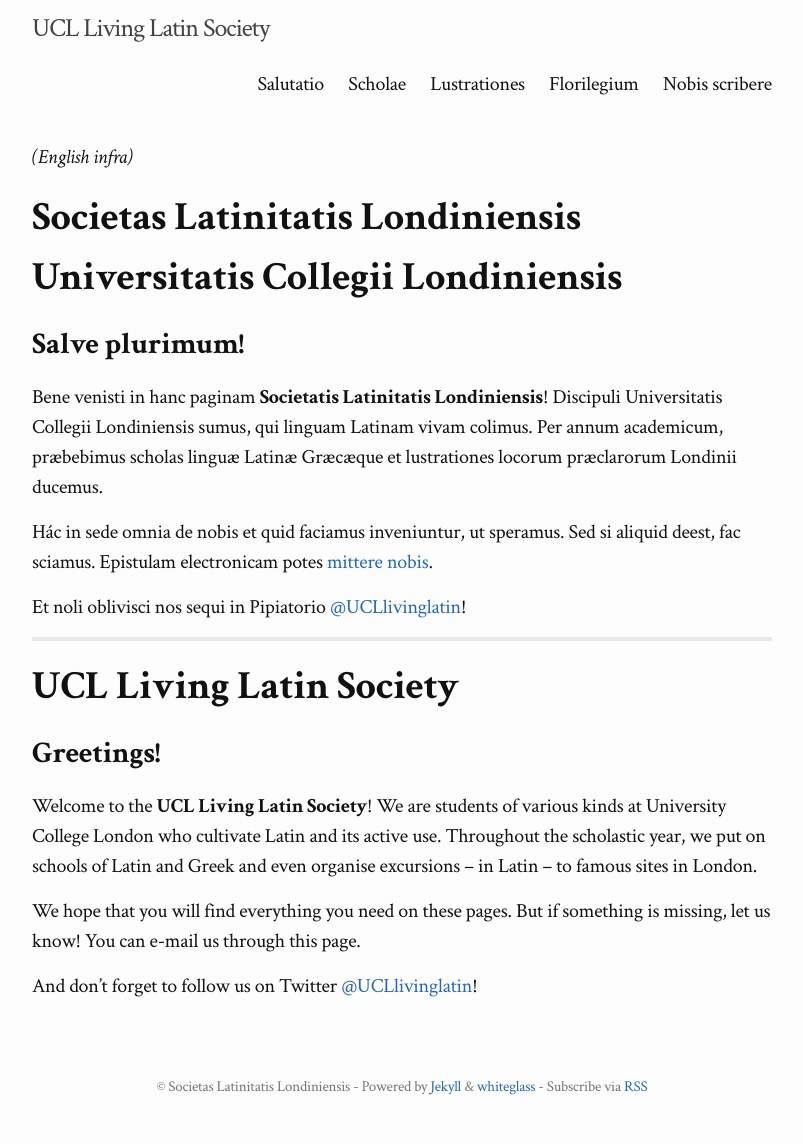
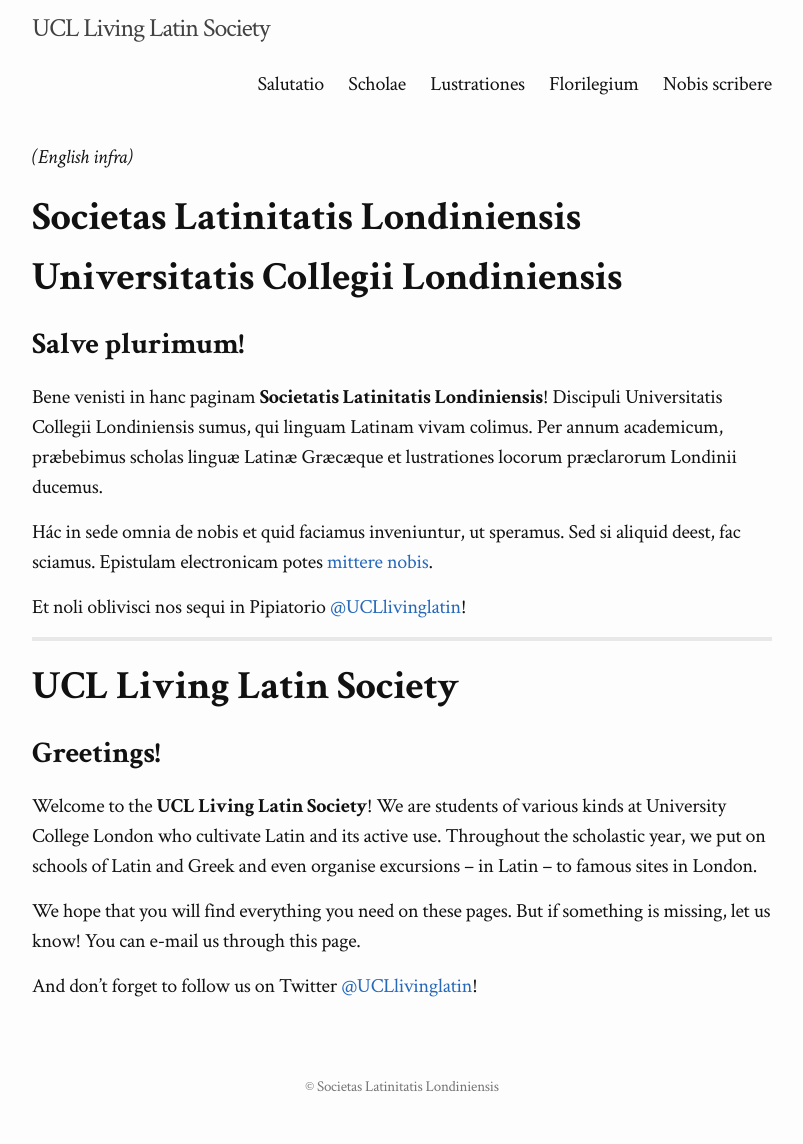
Before and after one commit to latinitasucl/latinitasucl, a Jekyll site: the page built from index.md, in a window 1280 px wide. Shown: the whole page, without its empty margins (238-1041 px from the left). Built offline with Jekyll 4.4.1, drawn with Linux system fonts in a browser that asks for light colours.

Commit message:
Update footer_content.html

```diff
--- a/_includes/footer_content.html
+++ b/_includes/footer_content.html
@@ -2,4 +2,4 @@
 {% if site.feed and site.feed.path %}
   {% assign feed_path = site.feed.path %}
 {% endif %}
-&copy; {{ site.author }} - Powered by <a href="https://jekyllrb.com">Jekyll</a> &amp; <a href="https://github.com/yous/whiteglass">whiteglass</a> - Subscribe via <a href="{{ feed_path | absolute_url }}">RSS</a>
+&copy; {{ site.author }}
```
